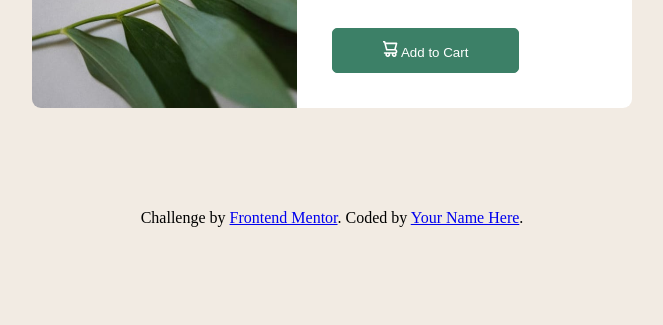
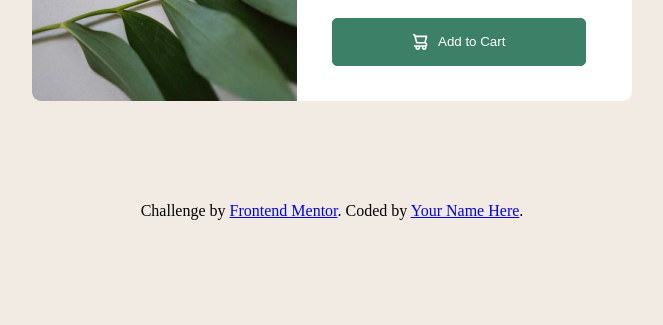
Before and after one commit to JamieS00/Perfume-Card, a plain HTML site: page index.html in a window 1280 px wide. Shown: the part 475-800 px from the top of the page, without its empty margins (308-971 px from the left). Drawn offline with Linux system fonts and the light colour scheme.

Commit message:
space for button between icon and text

```diff
--- a/style.css
+++ b/style.css
@@ -60,12 +60,13 @@ span {
 }
 
 button {
-  margin-top: 10px;
   color: white;
   background-color: hsl(158, 36%, 37%);
   border: 1px solid hsl(158, 36%, 37%);
   border-radius: 5px;
-  padding: 12px 50px;
+  padding: 15px 80px;
+  display: flex;
+  gap: 10px;
 }
 button:hover {
   cursor: pointer;
```
